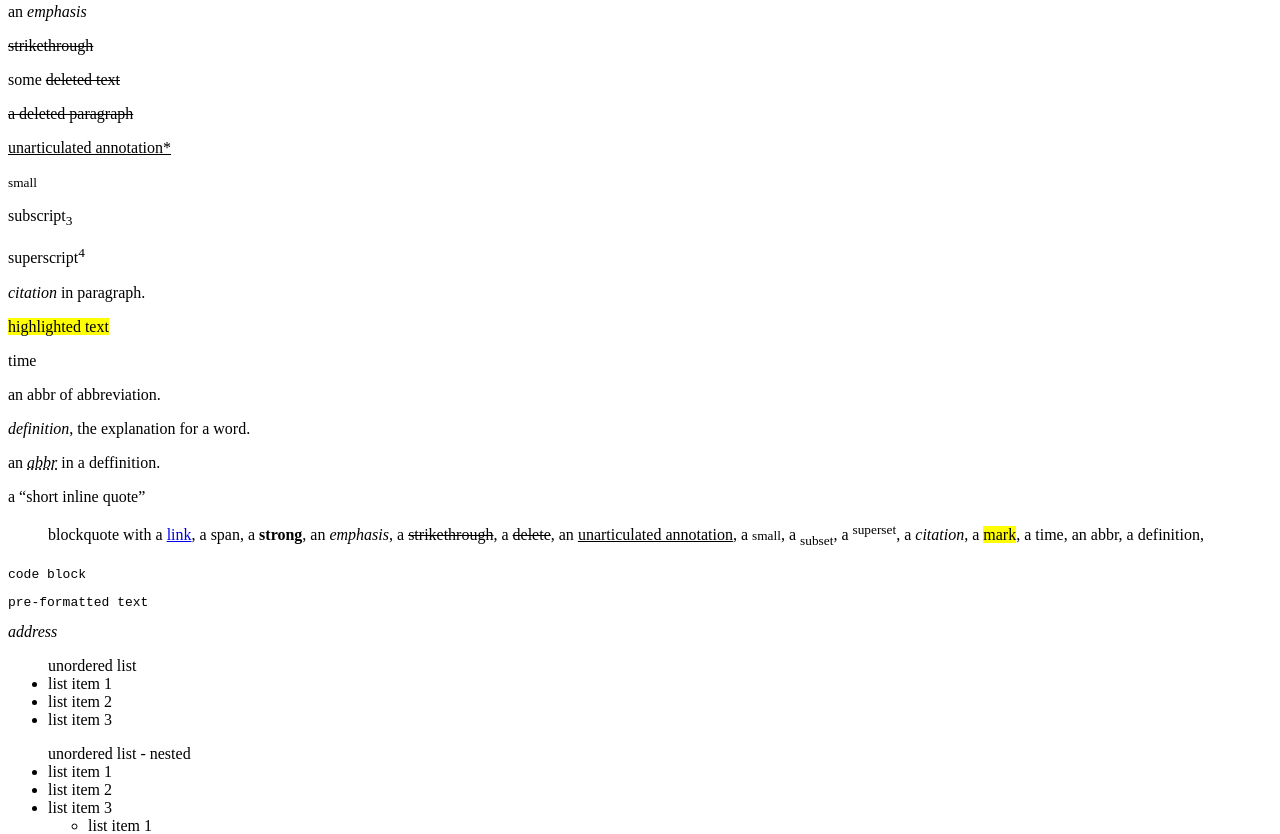
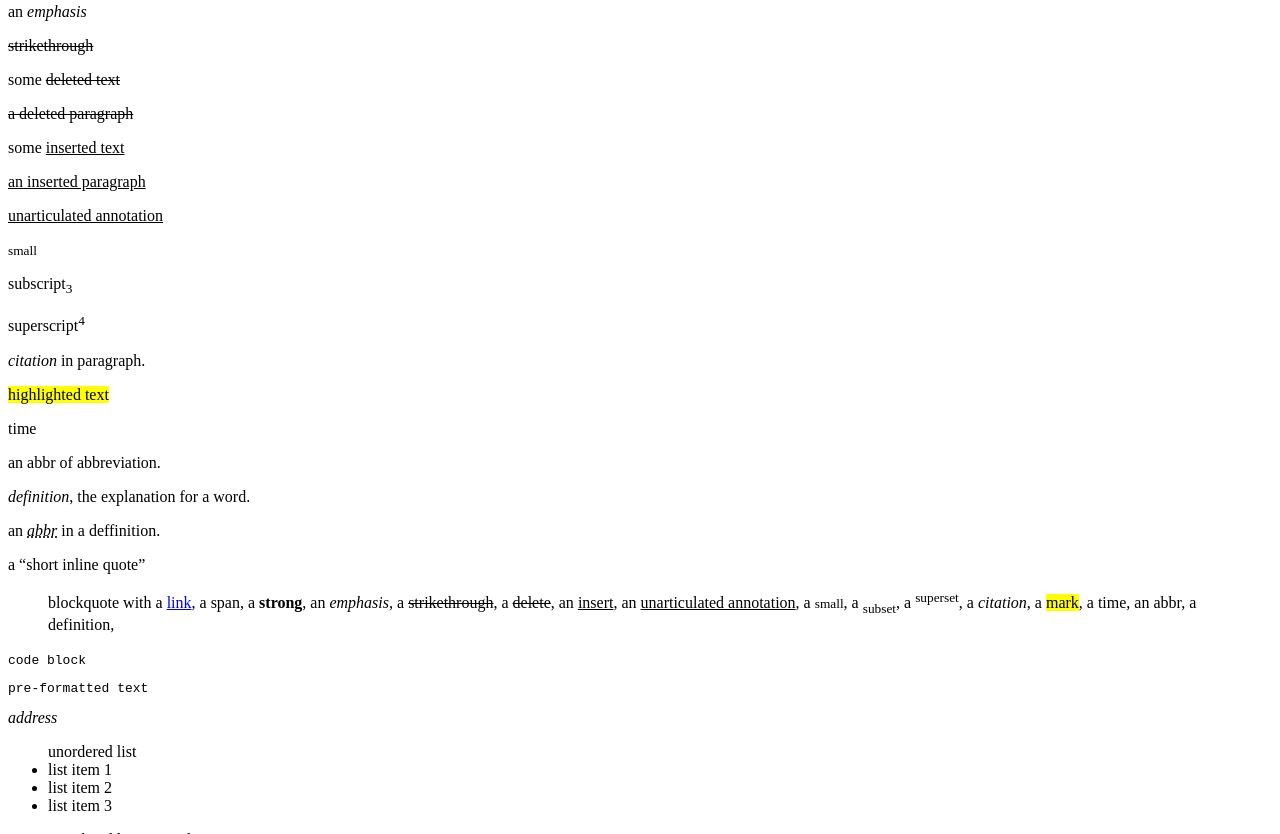
Before and after one commit to sangmort/roc-css-framework-sandbox, a plain HTML site: page index.html in a window 1280 px wide. Shown: the part 455-1289 px from the top of the page. Drawn offline with Linux system fonts and the light colour scheme.

Commit message:
Add more HTML5 tags for text

```diff
--- a/index.html
+++ b/index.html
@@ -24,7 +24,9 @@
 		<p><s>strikethrough</s></p>
 		<p>some <del>deleted text</del></p>
 		<del><p>a deleted paragraph</p></del>
-		<p><u>unarticulated annotation*</u></p>
+		<p>some <ins>inserted text</ins></p>
+		<ins><p>an inserted paragraph</p></ins>
+		<p><u>unarticulated annotation</u></p>
 		<p><small>small</small></p>
 		<p>subscript<sub>3</sub></p>
 		<p>superscript<sup>4</sup></p>
@@ -42,8 +44,8 @@
 			<p>
 				blockquote with a <a href="link">link</a>, a <span>span</span>,
 				a <strong>strong</strong>, an <em>emphasis</em>, a
-				<s>strikethrough</s>, a <del>delete</del>, an
-				<u>unarticulated annotation</u>, a <small>small</small>, a
+				<s>strikethrough</s>, a <del>delete</del>, an <ins>insert</ins>,
+				an <u>unarticulated annotation</u>, a <small>small</small>, a
 				<sub>subset</sub>, a <sup>superset</sup>, a
 				<cite>citation</cite>, a <mark>mark</mark>, a <time>time</time>,
 				an <abbr>abbr</abbr>, a <def>definition</def>,
```
